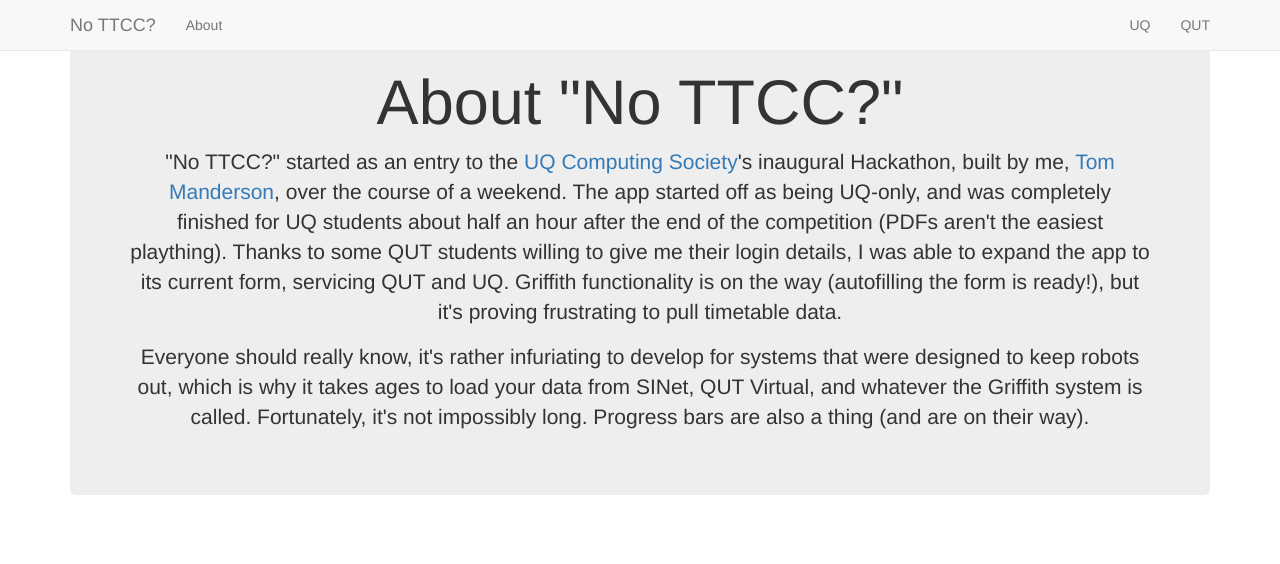
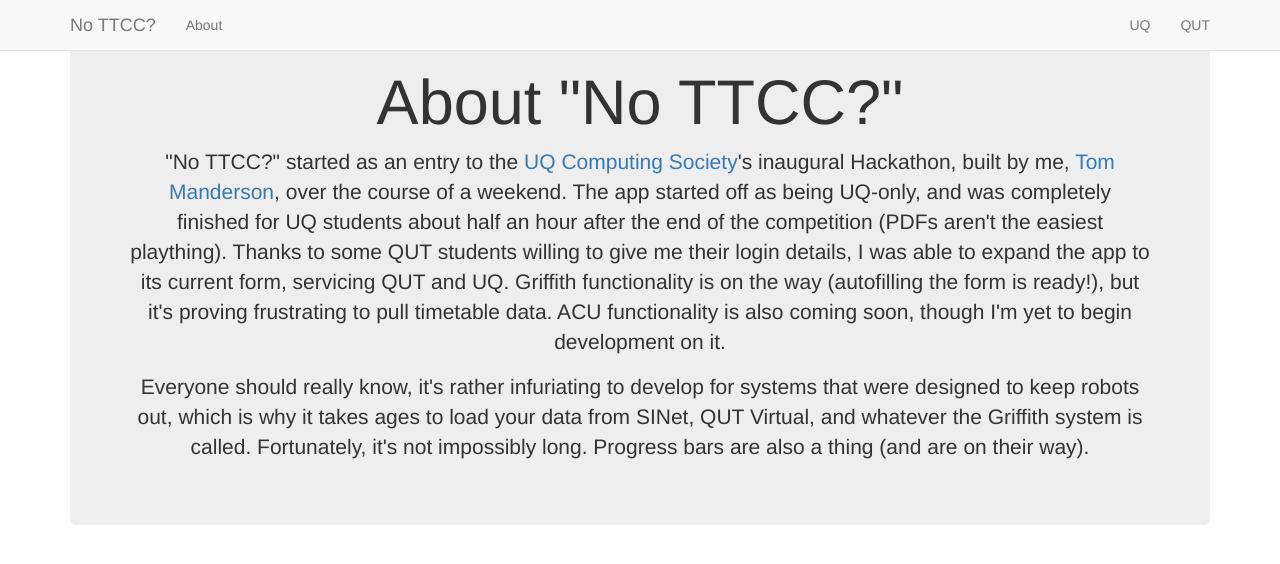
Before and after one commit to TRManderson/TranslinkAuth, a Python web app: template templates/about.mako in a window 1280 px wide. Shown: the top 564 px of the page. Run offline with Mako, Linux system fonts and the light colour scheme; the template is opened without the code that fills it, so the values that code supplies are empty; some libraries are stand-ins or nearby versions.

Commit message:
Modified about for 'ACU Coming' message

```diff
--- a/templates/about.mako
+++ b/templates/about.mako
@@ -1,6 +1,6 @@
 <%include file="header.mako"/>
 <h1>About "No TTCC?"</h1>
-<p>"No TTCC?" started as an entry to the <a href="http://uqcs.org.au">UQ Computing Society</a>'s inaugural Hackathon, built by me, <a href="http://trmanderson.com">Tom Manderson</a>, over the course of a weekend. The app started off as being UQ-only, and was completely finished for UQ students about half an hour after the end of the competition (PDFs aren't the easiest plaything). Thanks to some QUT students willing to give me their login details, I was able to expand the app to its current form, servicing QUT and UQ. Griffith functionality is on the way (autofilling the form is ready!), but it's proving frustrating to pull timetable data.</p>
+<p>"No TTCC?" started as an entry to the <a href="http://uqcs.org.au">UQ Computing Society</a>'s inaugural Hackathon, built by me, <a href="http://trmanderson.com">Tom Manderson</a>, over the course of a weekend. The app started off as being UQ-only, and was completely finished for UQ students about half an hour after the end of the competition (PDFs aren't the easiest plaything). Thanks to some QUT students willing to give me their login details, I was able to expand the app to its current form, servicing QUT and UQ. Griffith functionality is on the way (autofilling the form is ready!), but it's proving frustrating to pull timetable data. ACU functionality is also coming soon, though I'm yet to begin development on it.</p>
 
 <p>Everyone should really know, it's rather infuriating to develop for systems that were designed to keep robots out, which is why it takes ages to load your data from SINet, QUT Virtual, and whatever the Griffith system is called. Fortunately, it's not impossibly long. Progress bars are also a thing (and are on their way).</p>
 <%include file="footer.mako"/>
```
